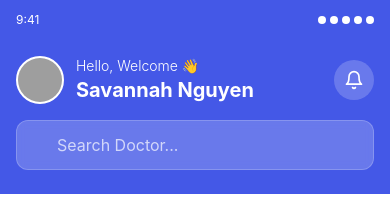
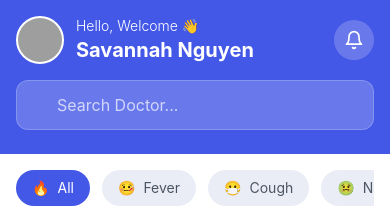
Before and after one commit to Johan-kabo/forever-care-app, a React (Vite) app: page / in a window 390 px wide. Shown: the top 208 px of the page. Built offline with nearby package versions, Linux system fonts and the light colour scheme; grey boxes are pictures that could not be loaded.

Commit message:
Remove status bar
Removes the status bar at the top of the mobile layout.

```diff
--- a/src/components/MobileLayout.tsx
+++ b/src/components/MobileLayout.tsx
@@ -21,18 +21,6 @@ const MobileLayout: React.FC<MobileLayoutProps> = ({ children }) => {
 
   return (
     <div className="max-w-md mx-auto min-h-screen relative bg-white overflow-hidden flex flex-col">
-      {/* Status Bar - simulated */}
-      <div className="h-10 bg-health-primary w-full flex justify-between items-center px-4 text-white text-xs">
-        <div>9:41</div>
-        <div className="flex items-center gap-1">
-          <div className="h-2 w-2 rounded-full bg-white"></div>
-          <div className="h-2 w-2 rounded-full bg-white"></div>
-          <div className="h-2 w-2 rounded-full bg-white"></div>
-          <div className="h-2 w-2 rounded-full bg-white"></div>
-          <div className="h-2 w-2 rounded-full bg-white"></div>
-        </div>
-      </div>
-
       {/* Main Content */}
       <main className="flex-1 overflow-auto">
         {children}
```
